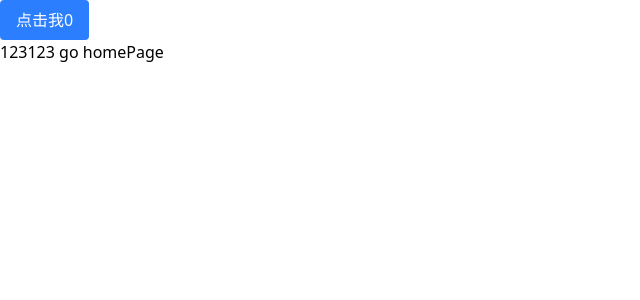
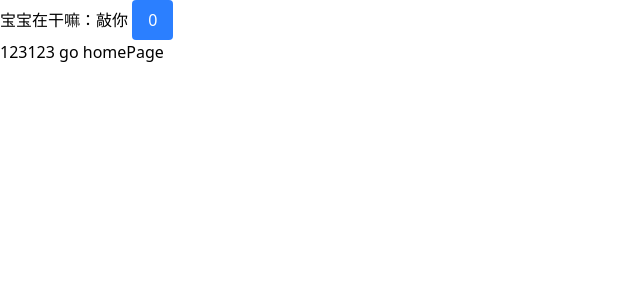
Before and after one commit to lky2021/lint-commit, a Vue app: page / in a window 1280 px wide. Shown: the top 300 px of the page, without its empty margins (0-640 px from the left). Built offline with nearby package versions, Linux system fonts and the light colour scheme.

Commit message:
feat: 就是玩

```diff
--- a/src/App.vue
+++ b/src/App.vue
@@ -9,8 +9,9 @@ const handleClick = () => {
 </script>
 
 <template>
+  宝宝在干嘛：敲你
   <button class="rounded bg-blue-500 px-4 py-2 text-white" @click="handleClick">
-    点击我{{ store.count }}
+    {{ store.count }}
   </button>
   <router-view></router-view>
 </template>
```
